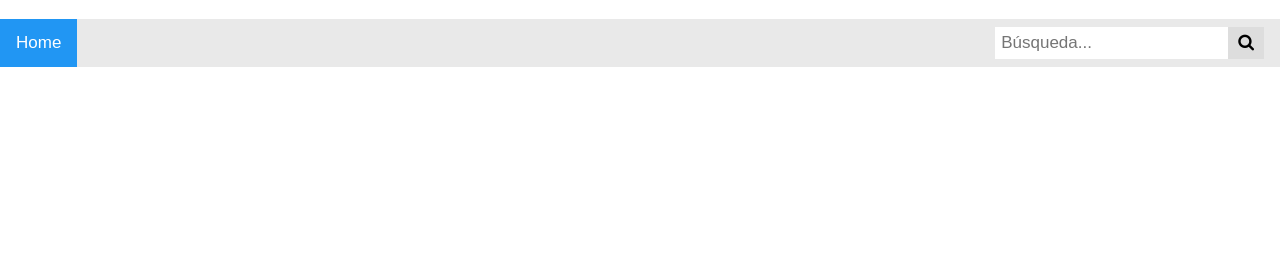
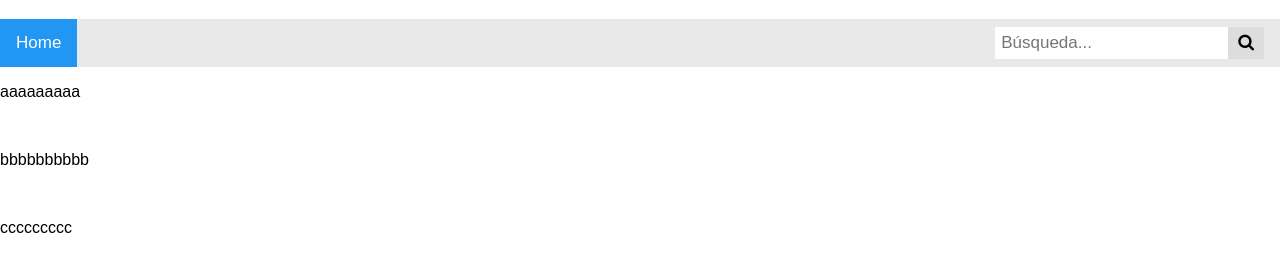
Before and after one commit to LuismiLpz/ISI, a plain HTML site: page index.html in a window 1280 px wide. Shown: the part 61-332 px from the top of the page. Drawn offline with Linux system fonts and the light colour scheme.

Commit message:
Update index.html

```diff
--- a/index.html
+++ b/index.html
@@ -1,5 +1,5 @@
 <!DOCTYPE html>
-<html lang = "es">
+<html>
 	<head>
 		<link rel="stylesheet" href="https://cdnjs.cloudflare.com/ajax/libs/font-awesome/4.7.0/css/font-awesome.min.css">
 		<meta charset="utf-8">
@@ -108,6 +108,13 @@
 
 		<div style="padding-left:16px">
 		</div>
-
+		<div class="main">
+			<p> aaaaaaaaa </p>
+			<br>
+			<p>bbbbbbbbbb</p>
+			<br>
+			<p>ccccccccc </p>
+			<br>
+		</div>
 	</body>
 </html>
```
